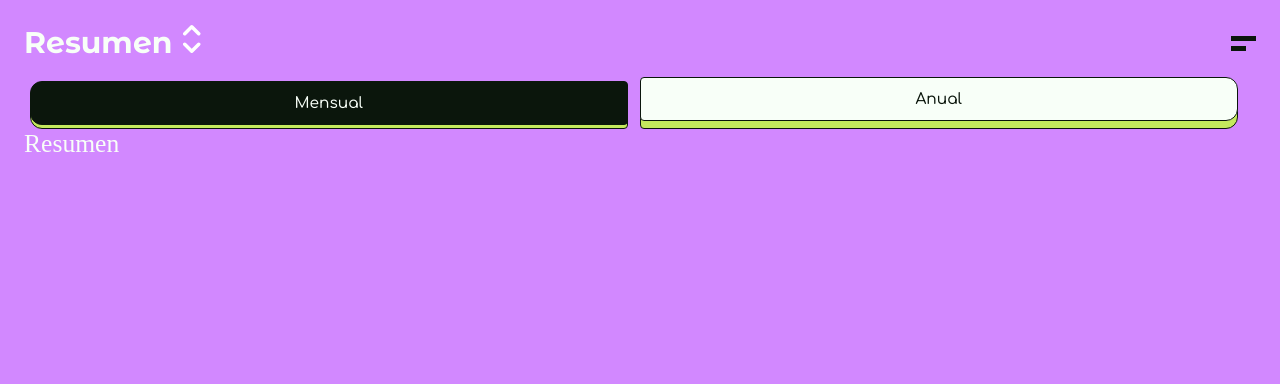
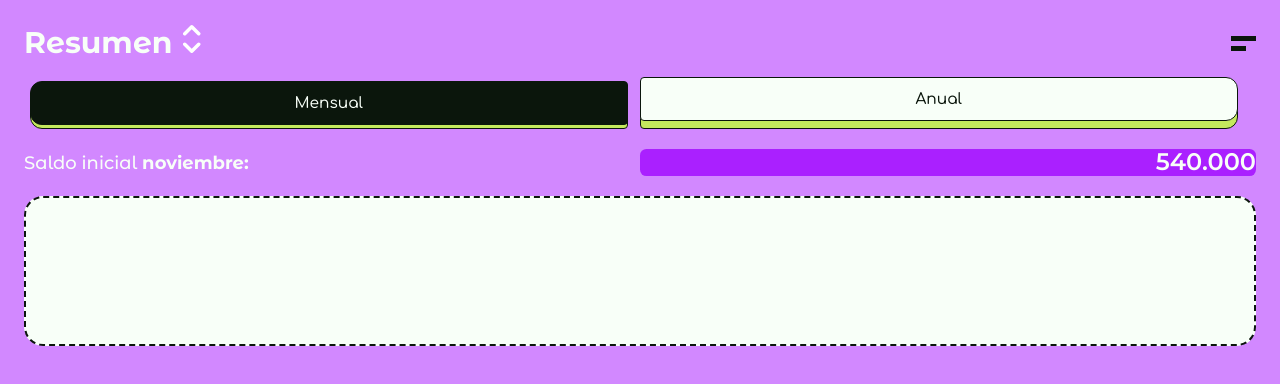
Before and after one commit to devracos/wappllet-front, a Next.js app: page /resumen in a window 1280 px wide. Shown: the top 384 px of the page. Built offline with nearby package versions, Linux system fonts and the light colour scheme; a web font is replaced by a local one.

Commit message:
Feature: Varios

```diff
--- /dev/null
+++ b/src/components/atoms/card-summary/card-summary.module.scss
@@ -0,0 +1,11 @@
+@import '@/styles/variables.scss', '@/styles/mixins.scss' ;
+
+.container_card_summary{
+	width: 100%;
+	height: 150px;
+	background-color: $color-light;
+	border-radius: $rounded-xl;
+	border: 2px dashed $color-dark;
+
+
+}
--- /dev/null
+++ b/src/components/atoms/card-summary/card-summary.tsx
@@ -0,0 +1,12 @@
+import React from 'react'
+import styleL from './card-summary.module.scss'
+
+const CardSummary = () => {
+	return (
+		<div className={styleL.container_card_summary}>
+
+		</div>
+	)
+}
+
+export default CardSummary
--- a/src/components/atoms/search-input/search-input.jsx
+++ b/src/components/atoms/search-input/search-input.jsx
@@ -1,7 +1,6 @@
 import React from 'react'
 import stylesG from '@/styles/pages/index.module.scss';
 import stylesL from './search-input.module.scss'
-import { IoSearch } from "react-icons/io5";
 import MagnifyingGlass from '@/assets/svg/magnifying-glass';
 
 const SearchInput = () => {
--- /dev/null
+++ b/src/components/molecules/summary/summary.module.scss
@@ -0,0 +1,25 @@
+@import '@/styles/variables.scss', '@/styles/mixins.scss' ;
+
+.wrapper{
+	@include flex($direction:column,$justify:initial,$align:initial);
+}
+
+.container_summary{
+	margin: 20PX 0;
+	@include flex($justify:initial,$align:center);
+	p{
+		flex: 1;
+		span{
+			font-weight: bold;
+		}
+	}
+	&_small_tag{
+
+		background-color: $color-purple;
+		text-align:right;
+		line-height: 25px;
+		height: 27px;
+
+		border-radius: $rounded;
+	}
+}
--- /dev/null
+++ b/src/components/molecules/summary/summary.tsx
@@ -0,0 +1,17 @@
+import React from 'react'
+import styleL from './summary.module.scss'
+import CardSummary from '@/components/atoms/card-summary/card-summary'
+
+const Summary = () => {
+	return (
+		<div className={styleL.wrapper}>
+			<div className={styleL.container_summary}>
+				<p className='t3'>Saldo inicial <span>noviembre:</span></p>
+				<p className={`h3 ${styleL.container_summary_small_tag}`}>540.000</p>
+			</div>
+			<CardSummary />
+		</div>
+	)
+}
+
+export default Summary
--- a/src/components/templates/PageLayout/PageLayout.tsx
+++ b/src/components/templates/PageLayout/PageLayout.tsx
@@ -7,13 +7,13 @@ import { resumenW } from '@/constants/local-text';
 import SidebarMenu from '@/components/molecules/sidebar/sidebar-menu';
 import Modal from '@/components/molecules/modal/modal';
 
-const PageLayout = ({children,page,toggleTitles,dataContent,setDataContent,modal,toggleModal}:{children:React.ReactNode,page:string,toggleTitles:[string,string],dataContent:boolean,setDataContent:Function,modal:boolean,toggleModal:Function}) => {
+const PageLayout = ({children,page,toggleTitles,dataContent,setDataContent,modal,toggleModal}:{children:React.ReactNode,page:string,toggleTitles:[string,string],dataContent:boolean,setDataContent:any,modal?:boolean,toggleModal?:()=>void}) => {
 
 	const [toggleMenu, setToggleMenu] = useState(false)
 
 	return (
 		<>
-			<Modal state={modal} toggleModal={toggleModal} />
+			{(modal && toggleModal) && <Modal state={modal} toggleModal={toggleModal} />}
 
 			<SidebarMenu toggleMenu={toggleMenu}/>
 			<div className={[styles.page_layout, page===resumenW && styles.page_layout_bgColor].c()}>
--- a/src/pages/_app.tsx
+++ b/src/pages/_app.tsx
@@ -7,6 +7,8 @@ import {Montserrat_Alternates, Playpen_Sans, Comfortaa } from 'next/font/google'
 import '@/utils/c-util'
 
 import '../styles/globals.scss'
+
+
 
 const monserratAlt=Montserrat_Alternates({
 	weight:['500','600','700'],
--- a/src/pages/resumen.tsx
+++ b/src/pages/resumen.tsx
@@ -1,3 +1,4 @@
+import Summary from '@/components/molecules/summary/summary'
 import PageLayout from '@/components/templates/PageLayout/PageLayout'
 import { resumenW } from '@/constants/local-text'
 import { useState } from 'react'
@@ -8,7 +9,9 @@ const resumen = () => {
 	const [dataContent, setDataContent] = useState(true)
 	return (
 		<PageLayout page={resumenW} toggleTitles={toggleTitles} dataContent={dataContent} setDataContent={setDataContent}>
-			<p>Resumen</p>
+			<div>
+				<Summary />
+			</div>
 		</PageLayout>
 	)
 }
--- a/src/styles/globals.scss
+++ b/src/styles/globals.scss
@@ -58,3 +58,96 @@ li {
 .height100{
 	height: 100%;
 }
+
+/*Fonts Mobile*/
+
+.h1{
+	font-size: 30px;
+	font-weight: 600;
+	font-family: var(--font-monserratAlt);
+
+	@include fromMin($x-large){
+		font-size: 36px;
+	}
+}
+
+.h2{
+	font-size: 24px;
+	font-weight: 600;
+	font-family: var(--font-monserratAlt);
+
+	@include fromMin($x-large){
+		font-size: 30px;
+	}
+}
+
+.h3{
+	font-size: 20px;
+	font-weight: 600;
+	font-family: var(--font-monserratAlt);
+
+	@include fromMin($x-large){
+		font-size: 24px;
+	}
+}
+
+
+.hl1{
+	font-size: 24px;
+	font-weight:900;
+	font-family: var(--font-monserratAlt);
+
+	@include fromMin($x-large){
+		font-size: 30px;
+	}
+}
+
+.hl2{
+	font-size: 18px;
+	font-weight:700;
+	font-family: var(--font-monserratAlt);
+
+	@include fromMin($x-large){
+		font-size: 24px;
+	}
+}
+
+.hl3{
+	font-size: 16px;
+	font-weight:700;
+	font-family: var(--font-monserratAlt);
+
+	@include fromMin($x-large){
+		font-size: 18px;
+	}
+}
+
+.t1{
+	font-family: 12px;
+	font-weight:700;
+	font-family: var(--font-comfortaa);
+
+	@include fromMin($x-large){
+		font-size: 14px;
+	}
+}
+
+.t2{
+	font-family: 16px;
+	font-weight: 600;
+	font-family: var(--font-comfortaa);
+
+	@include fromMin($x-large){
+		font-size: 18px;
+	}
+}
+
+.t3{
+	font-size: 16px;
+	font-weight:500;
+	font-family: var(--font-monserratAlt);
+
+	@include fromMin($x-large){
+		font-size: 18px;
+	}
+}
```
Also changed, not shown: src/styles/variables.scss (line endings or trailing spaces).
